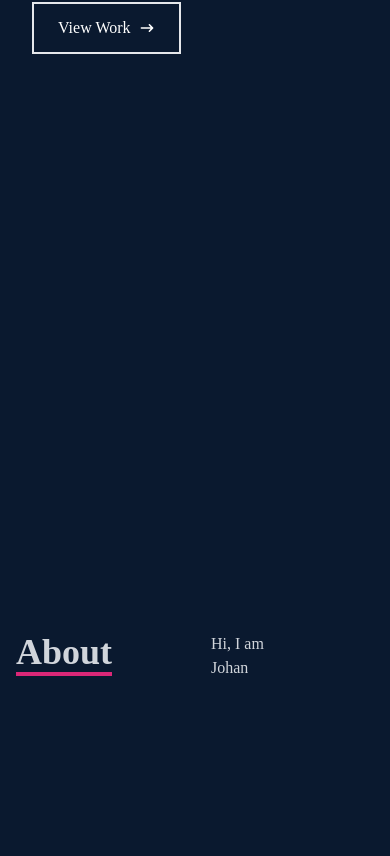
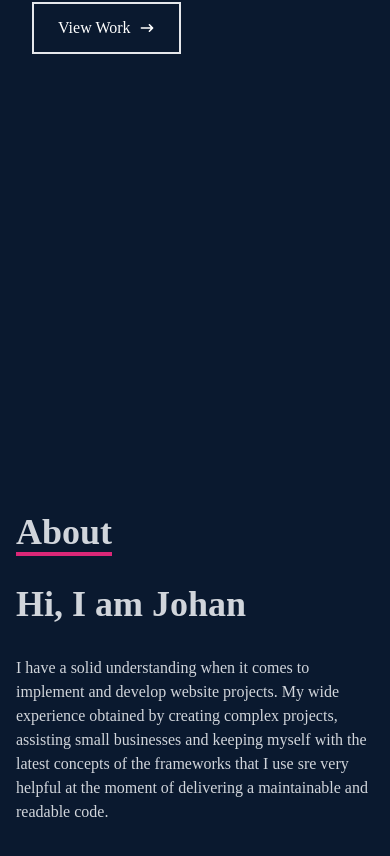
Before and after one commit to JohanFernandoLema/portfolio-in-react, a React (Create React App) app: page / in a window 390 px wide. Shown: the part 598-1454 px from the top of the page. Built offline with nearby package versions, Linux system fonts and the light colour scheme.

Commit message:
about component designed for both small and big breakpoints

```diff
--- a/src/Components/About.jsx
+++ b/src/Components/About.jsx
@@ -8,11 +8,21 @@ const About = () => {
               About
             </p>
           </div>
-
-          <div className="max-w-[1000px] w-full grid grid-cols-2 gap-8">
-            <div>
-              <p>Hi, I am Johan</p>
-            </div>
+          <div></div>
+        </div>
+        <div className="max-w-[1000px] w-full grid sm:grid-cols-2 gap-8 px-4">
+          <div className="sm:text-right text-4xl font-bold">
+            <p>Hi, I am Johan</p>
+          </div>
+          <div>
+            <p>
+              I have a solid understanding when it comes to implement and
+              develop website projects. My wide experience obtained by creating
+              complex projects, assisting small businesses and keeping myself
+              with the latest concepts of the frameworks that I use sre very
+              helpful at the moment of delivering a maintainable and readable
+              code.
+            </p>
           </div>
         </div>
       </div>
```
